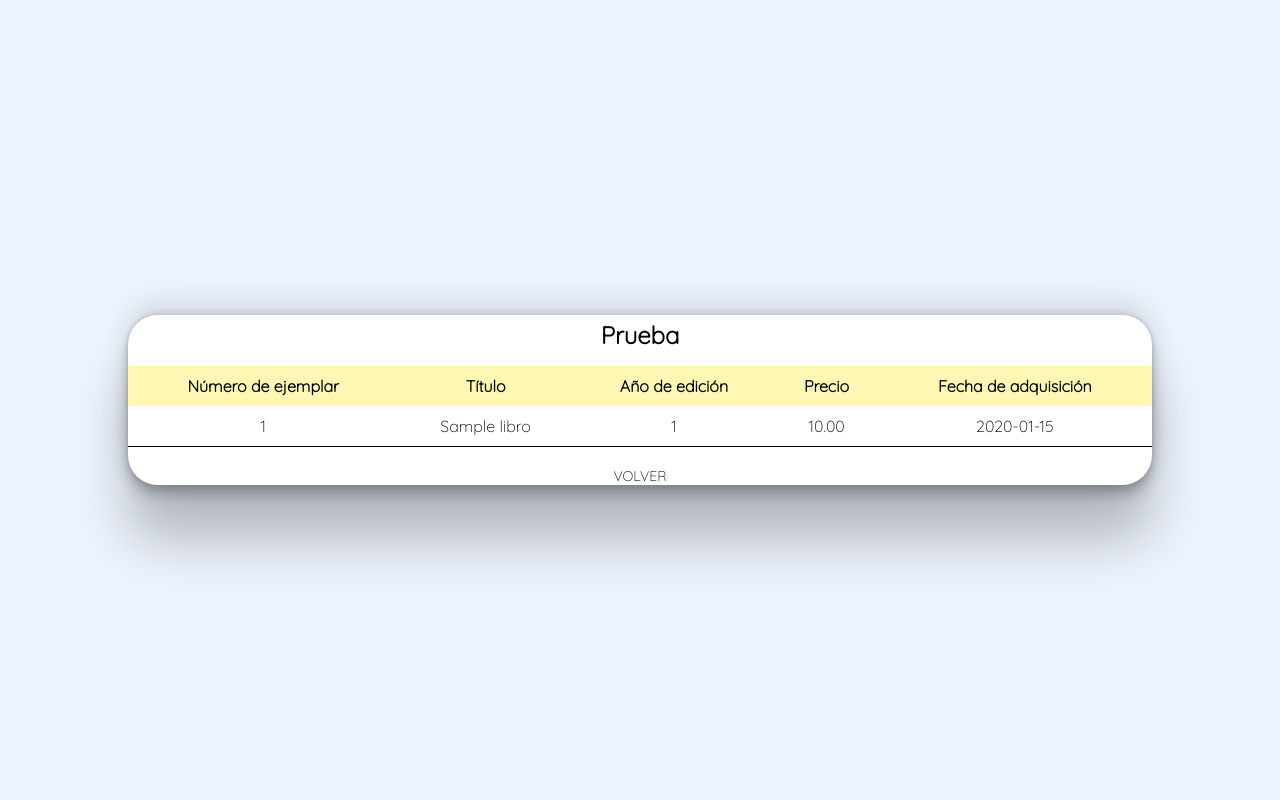
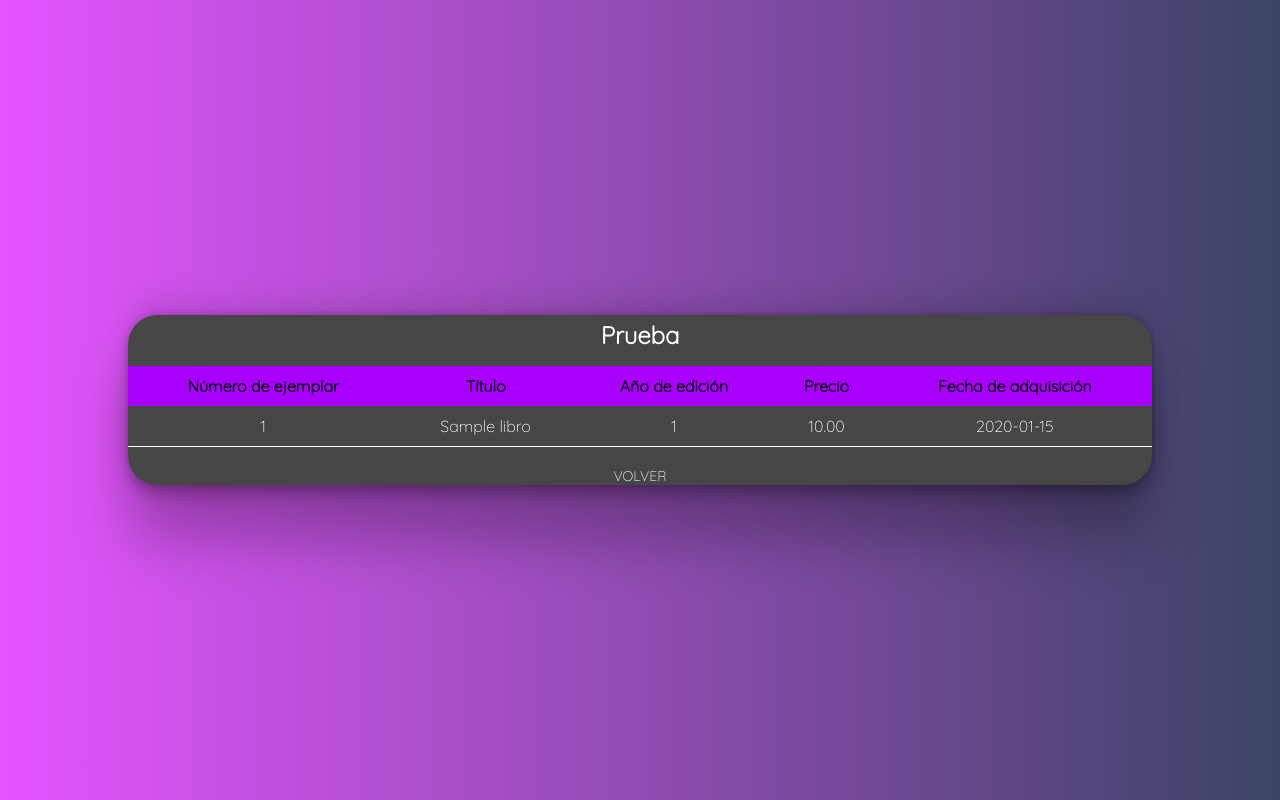
Before and after one commit to IESAlisal/22asir2proyecto-grupo3, a PHP site: page /libros_datos.php in a window 1280 px wide. Run offline with PHP 8.4, Linux system fonts and the light colour scheme; tables that the repository leaves empty hold one stand-in row (values such as "Sample post").

Commit message:
Add files via upload

```diff
--- a/css/estiloTabla.css
+++ b/css/estiloTabla.css
@@ -15,7 +15,18 @@ body {
     align-items: center;
     min-height: 100vh;
     font-family: 'Quicksand', sans-serif;
-    background-color: #eef4fd;
+}
+
+/*Color body*/
+body {
+    background: #e554ff;
+    background: -moz-linear-gradient(left, #e554ff 0%, #3b4465 100%);
+    background: -webkit-gradient(left top, right top, color-stop(0%, #e554ff), color-stop(100%, #3b4465));
+    background: -webkit-linear-gradient(left, #e554ff 0%, #3b4465 100%);
+    background: -o-linear-gradient(left, #e554ff 0%, #3b4465 100%);
+    background: -ms-linear-gradient(left, #e554ff 0%, #3b4465 100%);
+    background: linear-gradient(to right, #e554ff 0%, #3b4465 100%);
+    filter: progid:DXImageTransform.Microsoft.gradient( startColorstr='#e554ff', endColorstr='#3b4465', GradientType=1 );
 }
 
 /*Estilo la tabla entera*/
@@ -24,8 +35,9 @@ body {
     flex-direction: column;
     box-shadow: rgba(0, 0, 0, 0.25) 0px 54px 55px, rgba(0, 0, 0, 0.12) 0px -12px 30px, rgba(0, 0, 0, 0.12) 0px 4px 6px, rgba(0, 0, 0, 0.17) 0px 12px 13px, rgba(0, 0, 0, 0.09) 0px -3px 5px;
     width: 80%;
-    background-color: #fff;
+    background-color: rgb(70, 70, 70);
     border-radius: 30px;
+    color: white;
 }
 
 .form-header {
@@ -42,7 +54,7 @@ body {
     align-items: center;
     text-decoration: none;
     padding: -10px 20px 0;
-    color: #000000;
+    color: #ffffff;
     text-transform: uppercase;
     font-size: 14px;
 }
@@ -54,7 +66,8 @@ table {
 }
 
 thead {
-    background-color: #fff7b3;
+    background-color: #a900fd;
+    color: black;
 }
 
 th {
```
